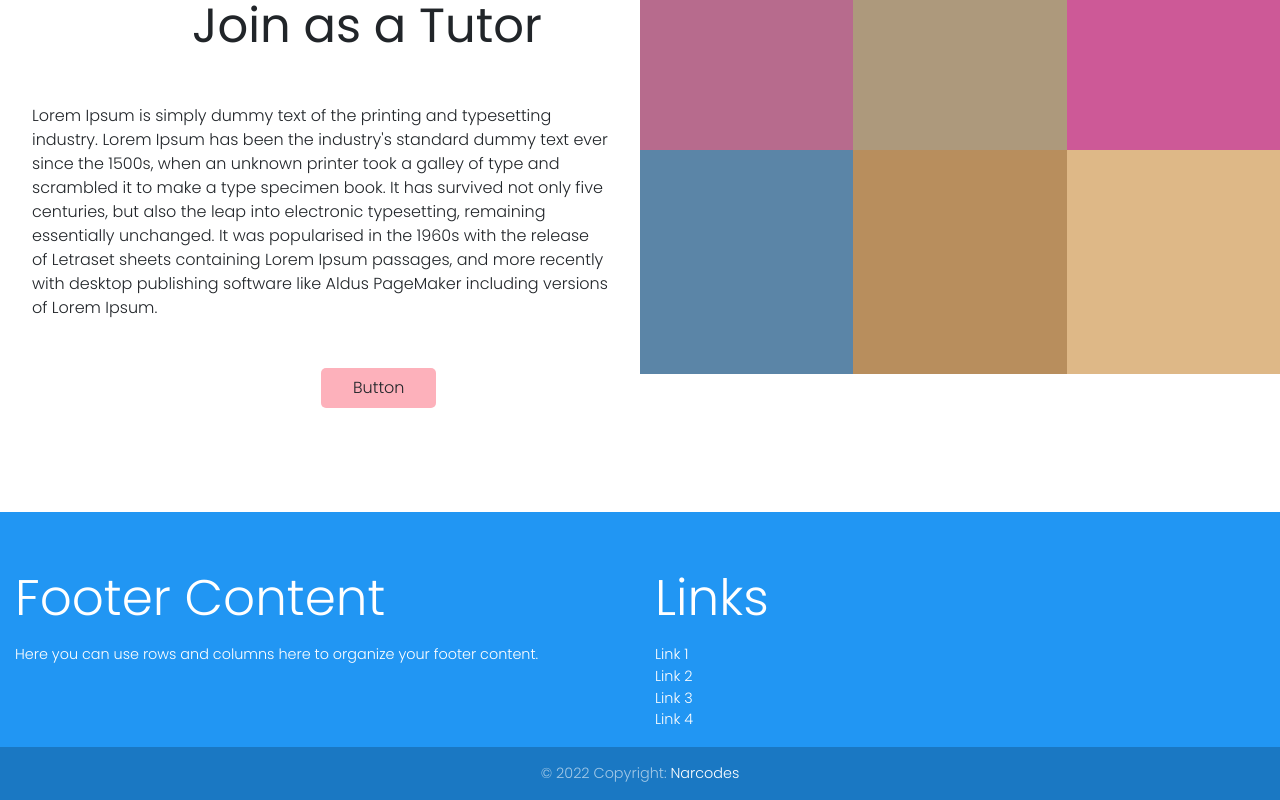
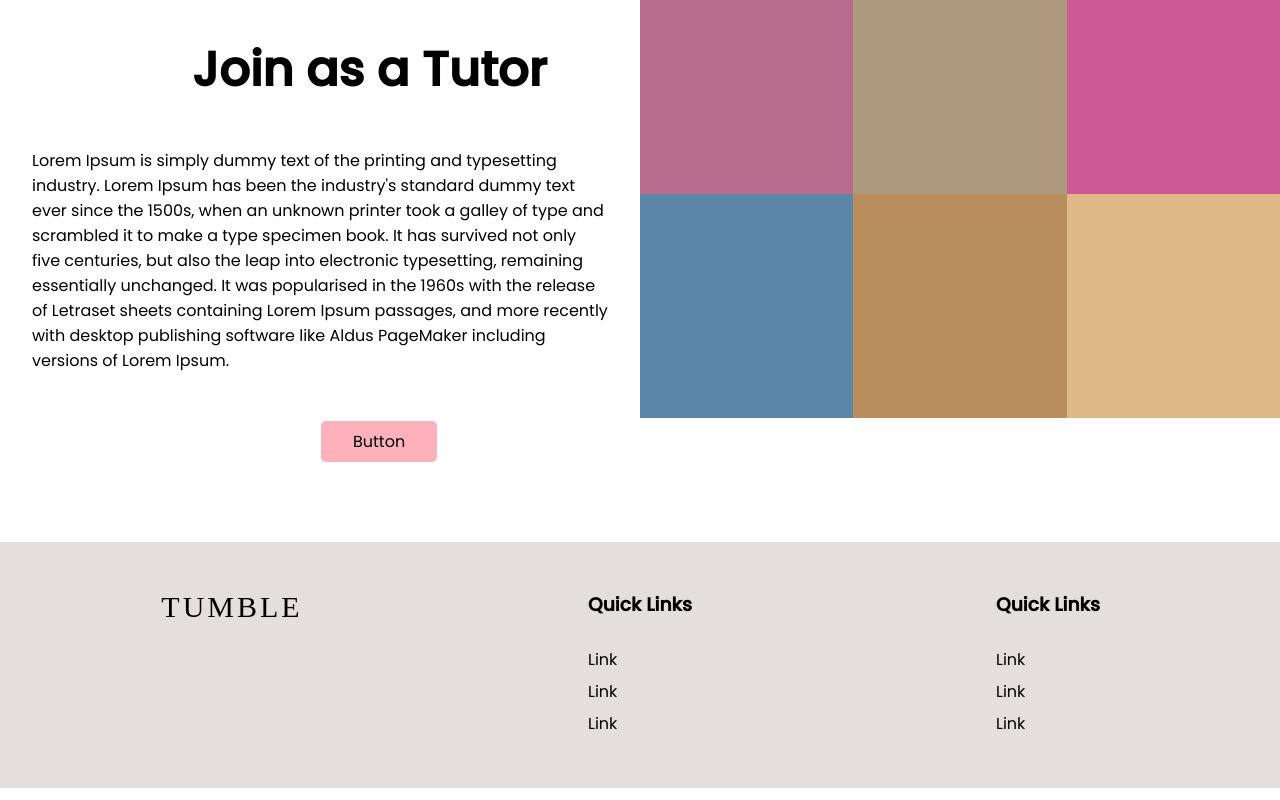
Before and after one commit to kkothari2001/SIH-PreHack-Narcodes, a React (Create React App) app in the folder client/: page / in a window 1280 px wide. Shown: the part 1293-2093 px from the top of the page. Built offline with nearby package versions, Linux system fonts and the light colour scheme.

Commit message:
footer changes

```diff
--- a/client/src/Components/FooterPage.js
+++ b/client/src/Components/FooterPage.js
@@ -1,47 +1,52 @@
 import React from "react";
-import { MDBCol, MDBContainer, MDBRow, MDBFooter } from "mdbreact";
-import "@fortawesome/fontawesome-free/css/all.min.css";
-import "bootstrap-css-only/css/bootstrap.min.css";
-import "mdbreact/dist/css/mdb.css";
-const FooterPage = () => {
+import { Grid, Link } from "@mui/material";
+import "../css/FooterPage.css"
+
+const Footer = () => {
   return (
-    <MDBFooter color="blue" className="font-small pt-4 mt-4">
-      <MDBContainer fluid className="text-center text-md-left">
-        <MDBRow>
-          <MDBCol md="6">
-            <h5 className="title">Footer Content</h5>
-            <p>
-              Here you can use rows and columns here to organize your footer
-              content.
-            </p>
-          </MDBCol>
-          <MDBCol md="6">
-            <h5 className="title">Links</h5>
-            <ul>
-              <li className="list-unstyled">
-                <a href="#!">Link 1</a>
-              </li>
-              <li className="list-unstyled">
-                <a href="#!">Link 2</a>
-              </li>
-              <li className="list-unstyled">
-                <a href="#!">Link 3</a>
-              </li>
-              <li className="list-unstyled">
-                <a href="#!">Link 4</a>
-              </li>
-            </ul>
-          </MDBCol>
-        </MDBRow>
-      </MDBContainer>
-      <div className="footer-copyright text-center py-3">
-        <MDBContainer fluid>
-          &copy; {new Date().getFullYear()} Copyright:{" "}
-          <a href="https://www.mdbootstrap.com"> Narcodes </a>
-        </MDBContainer>
+    <div className="footer">
+      <div style={{ maxWidth: "1300px", margin: "auto" }}>
+        <Grid container spacing={5}>
+          <Grid item xs={12} sm={12} md={4}>
+            <div className="footer-prati">
+              <h3>TUMBLE</h3>
+              <br />
+            </div>
+          </Grid>
+          <Grid item xs={12} sm={6} md={4}>
+            <div className="quick-links">
+              <h3>Quick Links</h3>
+              <br />
+              <Link href="" underline="none" color="inherit">
+                <p>Link</p>
+              </Link>
+              <Link href="" underline="none" color="inherit">
+                <p>Link</p>
+              </Link>
+              <Link href="" underline="none" color="inherit">
+                <p>Link</p>
+              </Link>
+            </div>
+          </Grid>
+          <Grid item xs={12} sm={6} md={4}>
+            <div className="quick-links">
+              <h3>Quick Links</h3>
+              <br />
+              <Link href="" underline="none" color="inherit">
+                <p>Link</p>
+              </Link>
+              <Link href="" underline="none" color="inherit">
+                <p>Link</p>
+              </Link>
+              <Link href="" underline="none" color="inherit">
+                <p>Link</p>
+              </Link>
+            </div>
+          </Grid>
+        </Grid>
       </div>
-    </MDBFooter>
+    </div>
   );
 };
 
-export default FooterPage;
+export default Footer;
--- a/client/src/css/FooterPage.css
+++ b/client/src/css/FooterPage.css
@@ -0,0 +1,42 @@
+.footer {
+    padding: 3rem;
+    background-color: #e4dfdf;
+  }
+
+  .footer-prati h3 {
+    letter-spacing: 3px;
+    font-family: "Playfair Display", serif;
+    font-size: 30px;
+    font-weight: lighter;
+  }
+
+  .quick-links,
+  .footer-prati {
+    width: -webkit-fit-content;
+    width: -moz-fit-content;
+    width: fit-content;
+    margin: auto;
+  }
+
+  @media only screen and (max-width: 767px) {
+    .quick-links,
+    .footer-prati {
+      width: 100%;
+    }
+  }
+
+  p {
+    line-height: 2rem;
+  }
+
+  .social-link {
+    width: 40px !important;
+    height: 40px !important;
+    background-color: #480363;
+    border-radius: 50%;
+    padding: 0.7rem;
+  }
+
+  .social-link:hover {
+    background-color: #64038a;
+  }
--- a/client/src/css/Navbar.css
+++ b/client/src/css/Navbar.css
@@ -3,6 +3,11 @@
   justify-content: space-between;
   align-items: center;
   padding: 2rem 3rem;
+}
+
+.logo h1 {
+    font-family: "Playfair Display", serif;
+    font-weight: lighter;
 }
 
 .login-button-nav {
--- a/client/src/css/Tutor.css
+++ b/client/src/css/Tutor.css
@@ -1,13 +1,3 @@
-.angry-grid {
-  display: grid;
-
-  grid-template-rows: 1fr 1fr 1fr;
-  grid-template-columns: 1fr 1fr 1fr 1fr 1fr;
-
-  gap: 0px;
-  height: 100%;
-}
-
 #item-1 {
   background-color: #b76b8d;
   grid-row-start: 2;
```
